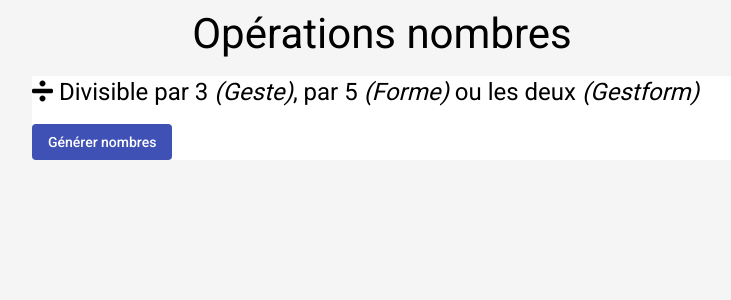
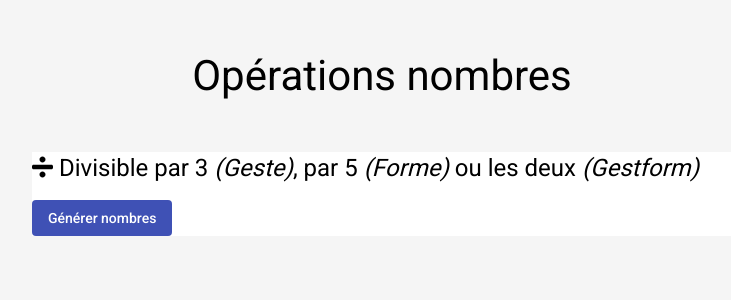
Before and after one commit to JeremD/operations-nombres, an Angular app: page / in a window 1280 px wide. Shown: the top 300 px of the page, without its empty margins (258-989 px from the left). Built offline with nearby package versions, Linux system fonts and the light colour scheme.

Commit message:
Improve style

```diff
--- a/package.json
+++ b/package.json
@@ -11,6 +11,7 @@
   },
   "private": true,
   "dependencies": {
+    "@angular-devkit/architect": "^0.1002.0",
     "@angular/animations": "~10.0.6",
     "@angular/cdk": "^10.2.6",
     "@angular/common": "~10.0.6",
--- a/src/app/app.component.css
+++ b/src/app/app.component.css
@@ -1,5 +1,6 @@
 h1 {
   text-align: center;
   padding: 10px;
-  font-size: 300%
+  font-size: 300%;
+  margin: 50px;
 }
```
Also changed, not shown: 1 other file (tests, documents, lock files or other folders).
